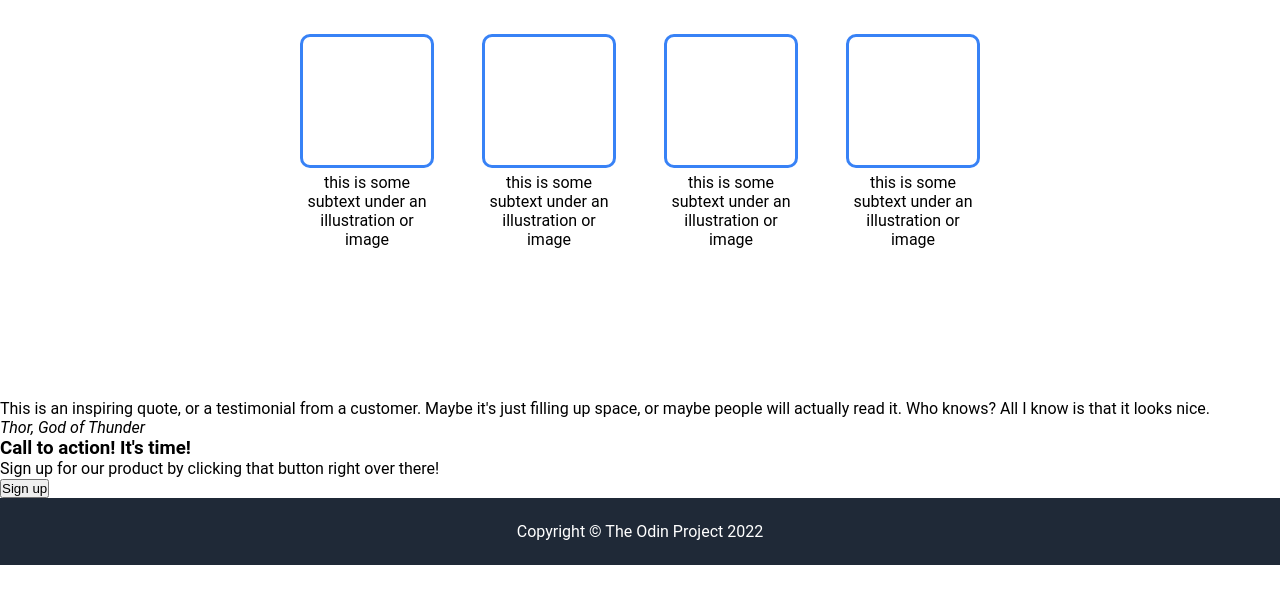
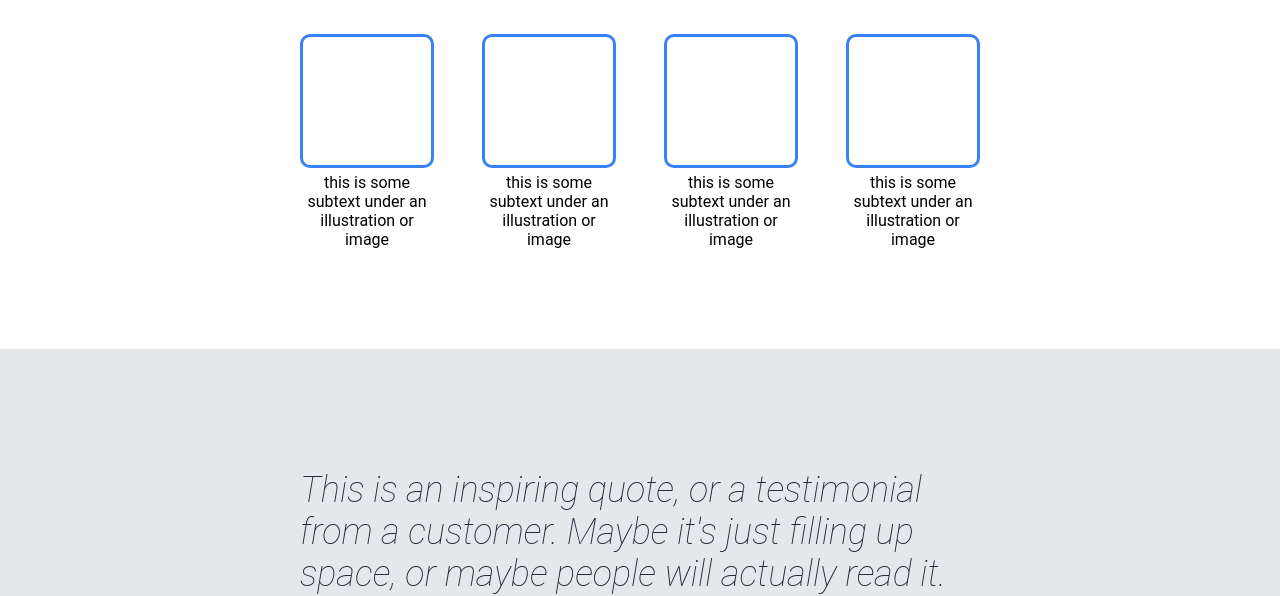
Before and after one commit to meuzishun/landing-page, a plain HTML site: page index.html in a window 1280 px wide. Shown: the part 676-1272 px from the top of the page. Before the commit the page ends 1241 px from the top, so only its background shows below. Drawn offline with Linux system fonts and the light colour scheme.

Commit message:
Add quote styles

```diff
--- a/index.html
+++ b/index.html
@@ -64,7 +64,7 @@
           it's just filling up space, or maybe people will actually read it. Who
           knows? All I know is that it looks nice.
         </blockquote>
-        <cite>Thor, God of Thunder</cite>
+        <cite>-Thor, God of Thunder</cite>
       </section>
 
       <section class="action-call">
--- a/style.css
+++ b/style.css
@@ -91,7 +91,7 @@ section.hero .image-container img {
 /* Info styles */
 section.info {
   margin: 0 300px;
-  padding-bottom: 150px;
+  padding-bottom: 100px;
   display: flex;
   flex-direction: column;
   align-items: center;
@@ -128,6 +128,24 @@ section.info .item-container {
 }
 
 /* Quote styles */
+section.quote {
+  background-color: #e5e7eb;
+  padding: 120px 300px;
+}
+
+section.quote blockquote {
+  font-size: 36px;
+  font-weight: lighter;
+  font-style: italic;
+  color: #1f2937;
+}
+
+section.quote cite {
+  font-weight: bold;
+  font-style: normal;
+  display: block;
+  text-align: right;
+}
 
 /* action-call styles */
 
```
